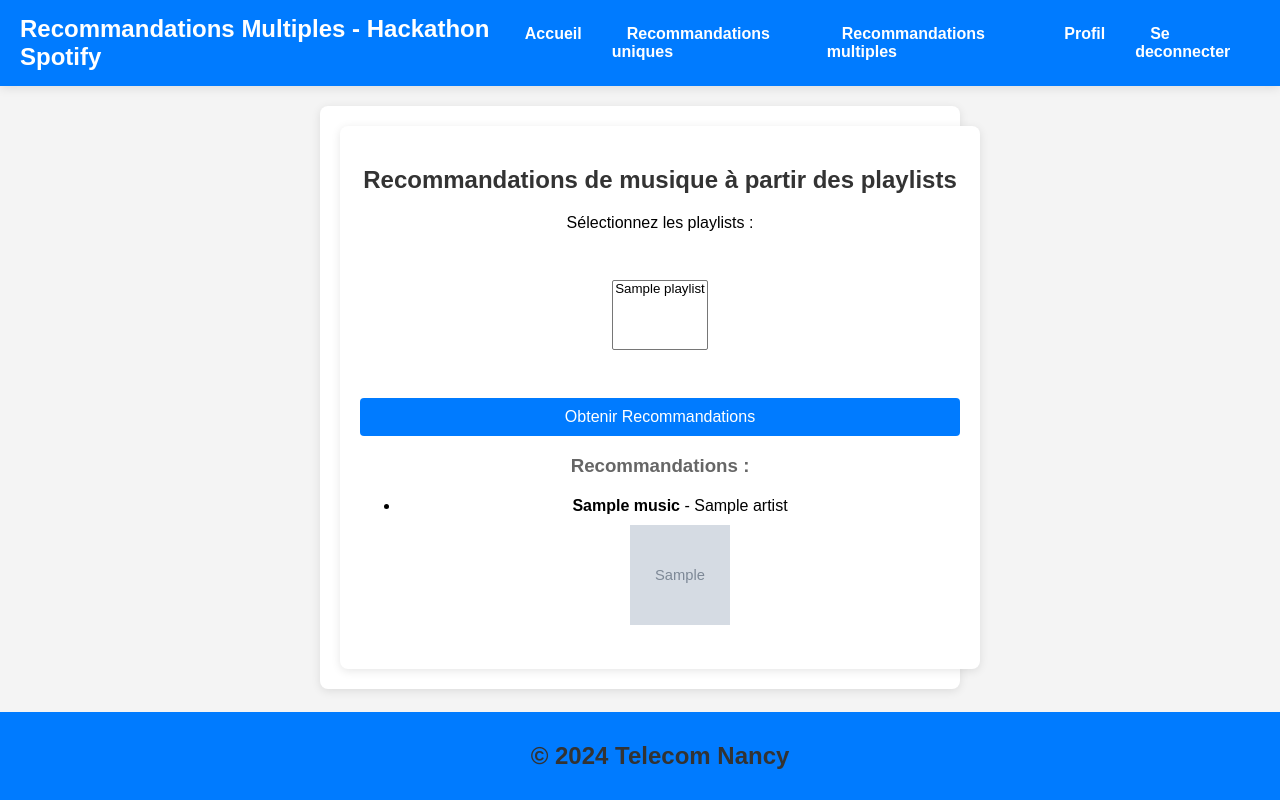
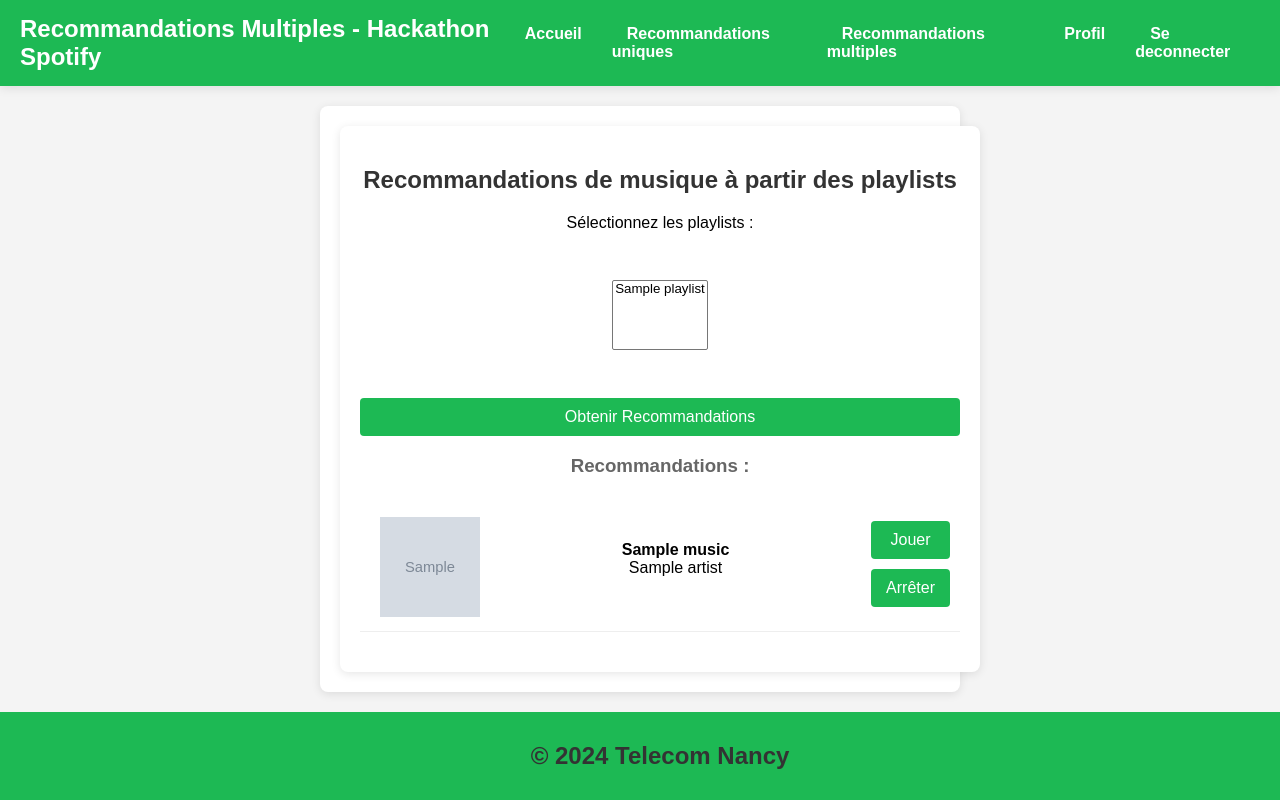
Before and after one commit to EtienneVtr/Hackathon-Spotify, a Flask app: template application web/templates/recommandationsmultiples.html in a window 1280 px wide. Run offline with Flask 3, Linux system fonts and the light colour scheme; the template is opened without the code that fills it: most values are stand-ins (such as "Sample title", 1, 10 or a date in 2020); grey boxes marked "Sample" are stand-in pictures; parts of the project's set-up code (start-up, migrations or seed data) failed here and were passed over.

Commit message:
couleur verte

```diff
--- a/application web/app.py
+++ b/application web/app.py
@@ -79,6 +79,8 @@
 @app.route('/recommandationsmultiples', methods=['GET', 'POST'])
 def recommandationsmultiples():
     recommendations = []
+    global page_actuelle
+    page_actuelle = 'recommandationsmultiples'
 
     if not g.user:
         return redirect(url_for('login'))
@@ -125,7 +127,8 @@
 @app.route('/recommandationsuniques', methods=['GET', 'POST'])
 def recommandationsuniques():
     recommendations = []
-
+    global page_actuelle
+    page_actuelle = 'recommandationsuniques'
     if request.method == 'POST':
         music_name = request.form.get('music_name')
         user_id = session.get('user_id')
--- a/application web/static/style_projet.css
+++ b/application web/static/style_projet.css
@@ -10,7 +10,7 @@
 
 /* En-tête et navigation */
 header.main-head {
-    background-color: #007bff;
+    background-color: #1db954;
     color: white;
     padding: 15px 20px;
     box-shadow: 0 2px 10px rgba(0, 0, 0, 0.1);
@@ -49,14 +49,14 @@
 }
 
 header.main-head ul li a:hover {
-    background-color: #0056b3;
+    background-color: #1db954;
     color: #e0e0e0;
 }
 
 /* Footer */
 footer {
     text-align: center;
-    background-color: #007bff;
+    background-color: #1db954;
     color: white;
     padding: 10px 20px;
     position: fixed;
@@ -159,14 +159,14 @@
 }
 
 form input:focus {
-    border-color: #007bff;
+    border-color: #1db954;
     outline: none;
-    box-shadow: 0 0 5px rgba(0, 123, 255, 0.5);
+    box-shadow: 0 0 5px rgba(0, 255, 128, 0.5);
 }
 
 form .bouton {
     padding: 10px 15px;
-    background-color: #007bff;
+    background-color: #1db954;
     color: white;
     border: none;
     border-radius: 4px;
@@ -177,7 +177,7 @@
 }
 
 form .bouton:hover {
-    background-color: #0056b3;
+    background-color: #1db954;
 }
 
 /* Texte sous les formulaires */
@@ -188,7 +188,7 @@
 }
 
 .center-text a {
-    color: #007bff;
+    color: #1db954;
     text-decoration: none;
 }
 
--- a/application web/templates/recommandationsmultiples.html
+++ b/application web/templates/recommandationsmultiples.html
@@ -24,22 +24,39 @@
 
         {% if recommandations %}
     <h3>Recommandations :</h3>
-            <ul>
+    <ul id="user-music-list" style="list-style: none; padding: 0;">
         {% for music in recommandations %}
-                    <li class="recommendation-item" id="music-{{ music.music_id }}">
-                        <strong>{{ music.title }}</strong> - {{ music.artists | join(", ") }}
-
+            <li class="recommendation-item" id="music-{{ music.music_id }}" style="text-align: center; margin-bottom: 20px;">
                 {% if music.cover_url %}
                     <div style="margin-top: 10px;">
                         <img src="{{ music.cover_url }}" alt="Album cover" style="width: 100px; height: 100px; object-fit: cover;">
                     </div>
                 {% endif %}
+                <div style="margin-bottom: 10px;">
+                    <strong>{{ music.title }} </strong>
+                    <br>
+                    <span>{{ music.artists | join(", ") }}</span>
+                </div>
+
+
+                <div>
+                    <form action="{{ url_for('play_music') }}" method="POST" style="margin-bottom: 10px;">
+                        <input type="hidden" name="track_uri" value="{{ music.music_id }}">
+                        <input type="hidden" name="device_id" value="{{ spotify_device_id }}">
+                        <button type="submit" class="bouton">Jouer</button>
+                    </form>
+                    <form action="{{ url_for('stop_music') }}" method="POST">
+                        <input type="hidden" name="device_id" value="{{ spotify_device_id }}">
+                        <button type="submit" class="bouton">Arrêter</button>
+                    </form>
+                </div>
             </li>
         {% endfor %}
     </ul>
 {% else %}
     <p>Aucune recommandation trouvée.</p>
 {% endif %}
+
     </div>
 </section>
 
```
Lines whose indentation alone changed are shown as unchanged.
